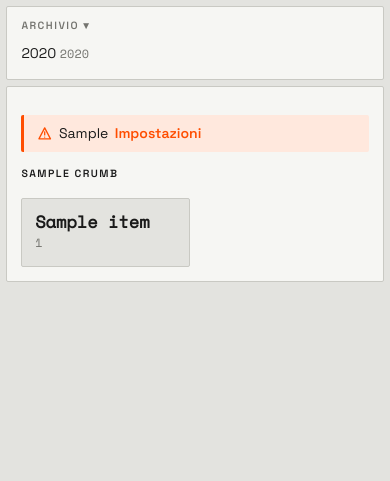
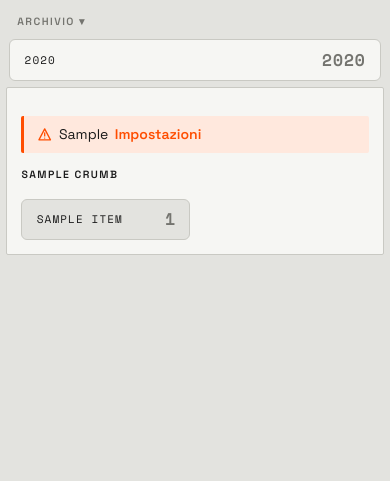
Before and after one commit to francecesco/second_brain, a FastAPI app: template backend/secondbrain/web/templates/grid.html in a window 390 px wide, after a click on "ARCHIVIO". Shown: the part 83-564 px from the top of the page. Run offline with FastAPI, Linux system fonts and the light colour scheme; the template is opened without the code that fills it: most values are stand-ins (such as "Sample title", 1, 10 or a date in 2020); parts of the project's set-up code (start-up, migrations or seed data) failed here and were passed over; some web fonts are replaced.

Commit message:
backend: albero dell'archivio a tessere, come i menu Nothing
A sinistra una colonna di tessere invece di una lista in un pannello: ogni voce
è un link con l'etichetta in Space Mono maiuscolo a sinistra e il contatore in
Doto a destra, angoli di 6 px, 4 px di spazio, livelli rientrati di 12 px. La
voce corrente ha testo e contatore d'accento; il bordo d'accento solo sulla
voce più profonda, così il percorso non è tutto arancione. Le tessere di anni,
mesi e giorni nel contenuto prendono la stessa forma. Nel template il contatore
entra dentro il link (il test sul contatore resta valido). Guida aggiornata.

Verificato con screenshot in chiaro, scuro e a larghezza telefono, poi con
l'immagine ricostruita sul Mac.

```diff
--- a/backend/secondbrain/web/static/style.css
+++ b/backend/secondbrain/web/static/style.css
@@ -120,24 +120,34 @@ mark { background: var(--mark-bg); color: inherit; border-radius: 2px; padding:
 
 /* Pannelli: albero a sinistra, contenuto a destra. */
 .layout { display: flex; gap: 8px; padding: 8px; min-height: calc(100vh - 3rem); }
-.tree, main { background: var(--panel); border: 1px solid var(--line); border-radius: 2px; }
-.tree { width: 14rem; flex-shrink: 0; padding: .9rem 1rem; }
-.tree ul { list-style: none; margin: 0; padding-left: .9rem; }
-.tree > ul { padding-left: 0; }
-.tree li { margin: .2rem 0; }
-.tree a { color: var(--fg); }
-.tree .current { color: var(--acc); font-weight: 600; }
+main { background: var(--panel); border: 1px solid var(--line); border-radius: 2px; }
+/* Albero: una colonna di tessere sul fondo grigio, come un menu a schede. Etichetta in
+   monospazio maiuscolo a sinistra, contatore a matrice di punti a destra. */
+.tree { width: 15rem; flex-shrink: 0; padding: .9rem 0 0 .4rem; }
+.tree ul { list-style: none; margin: 0; padding: 0; display: grid; gap: 4px; }
+.tree li { margin: 0; display: grid; gap: 4px; }
+.tree li ul { margin-left: 12px; }
+.tree li.empty { color: var(--mute); padding: .4rem .2rem; }
+.tree a { display: flex; align-items: center; justify-content: space-between; gap: .6rem; min-height: 2.6rem;
+  background: var(--panel); border: 1px solid var(--line); border-radius: 6px; padding: .5rem .9rem;
+  font-family: var(--mono); font-size: 11px; letter-spacing: .1em; text-transform: uppercase; color: var(--fg); }
+.tree a:hover { border-color: var(--fg); color: var(--fg); }
+.tree a .count { font-family: var(--dot); font-weight: 700; font-size: 16px; line-height: 1; color: var(--mute); }
+.tree a.current { color: var(--acc); border-color: var(--acc); }
+.tree li:has(ul .current) > a.current { border-color: var(--line); }  /* il bordo solo sulla voce più profonda, gli antenati solo il testo */
+.tree a.current .count { color: var(--acc); }
 .tree-toggle { display: none; cursor: pointer; }
-.tree > .tree-toggle { display: block; margin-bottom: .6rem; }
+.tree > .tree-toggle { display: block; margin: 0 0 .6rem .5rem; }
 main { flex: 1; min-width: 0; padding: 1rem 1.2rem; }
 .crumbs { margin-bottom: 1rem; }
 .crumbs a { color: var(--fg); }
 
 /* Griglia di anni, mesi, giorni */
 .grid { display: grid; grid-template-columns: repeat(auto-fill, minmax(9rem, 1fr)); gap: .6rem; }
-.grid a { display: block; background: var(--bg); border: 1px solid var(--line); border-radius: 2px; padding: .8rem; }
+.grid a { display: flex; align-items: center; justify-content: space-between; gap: .6rem; background: var(--bg); border: 1px solid var(--line); border-radius: 6px; padding: .7rem .9rem; }
 .grid a:hover { border-color: var(--fg); color: inherit; }
-.grid .label { display: block; font-family: var(--dot); font-weight: 700; font-size: 17px; line-height: 1.2; }
+.grid .label { font-family: var(--mono); font-size: 11px; letter-spacing: .1em; text-transform: uppercase; }
+.grid .count { font-family: var(--dot); font-weight: 700; font-size: 16px; line-height: 1; }
 
 /* Righe del giorno */
 .row { border-bottom: 1px solid var(--line); }
@@ -222,11 +232,11 @@ td .actions { margin: 0; }
 
 @media (max-width: 700px) {
   .layout { display: block; padding: 6px; }
-  .tree { width: auto; margin-bottom: 6px; padding: .7rem .9rem; }
-  .tree > .tree-toggle { margin-bottom: 0; }
+  .tree { width: auto; margin-bottom: 6px; padding: .5rem .2rem 0; }
+  .tree > .tree-toggle { margin: 0 0 0 .5rem; }
   .tree > .tree-toggle::after { content: " ▾"; }
   .tree > ul { display: none; margin-top: .6rem; }
-  #tree-toggle:checked ~ ul { display: block; }
+  #tree-toggle:checked ~ ul { display: grid; }
   main { padding: .9rem; }
   .row .meta { margin-left: 0; width: 100%; }
   .top .brand .label, .top nav .label, .actions .label, .top .dots { display: none; }
--- a/backend/secondbrain/web/templates/finder.html
+++ b/backend/secondbrain/web/templates/finder.html
@@ -34,15 +34,15 @@
     <label for="tree-toggle" class="tree-toggle">Archivio</label>
     <ul>
     {% for y, n in tree.years %}
-      <li><a href="/browse/{{ y }}{{ qs }}"{% if y == year %} class="current"{% endif %}>{{ y }}</a> <span class="count">{{ n }}</span>
+      <li><a href="/browse/{{ y }}{{ qs }}"{% if y == year %} class="current"{% endif %}>{{ y }}<span class="count">{{ n }}</span></a>
       {% if y == year and tree.months %}
         <ul>
         {% for m, mn in tree.months %}
-          <li><a href="/browse/{{ y }}/{{ '%02d' % m }}{{ qs }}"{% if m == month %} class="current"{% endif %}>{{ MONTHS[m - 1] }}</a> <span class="count">{{ mn }}</span>
+          <li><a href="/browse/{{ y }}/{{ '%02d' % m }}{{ qs }}"{% if m == month %} class="current"{% endif %}>{{ MONTHS[m - 1] }}<span class="count">{{ mn }}</span></a>
           {% if m == month and tree.days %}
             <ul>
             {% for d, dn in tree.days %}
-              <li><a href="/browse/{{ y }}/{{ '%02d' % m }}/{{ '%02d' % d }}{{ qs }}"{% if d == day_num %} class="current"{% endif %}>{{ weekday_short(date(y, m, d)) }}</a> <span class="count">{{ dn }}</span></li>
+              <li><a href="/browse/{{ y }}/{{ '%02d' % m }}/{{ '%02d' % d }}{{ qs }}"{% if d == day_num %} class="current"{% endif %}>{{ weekday_short(date(y, m, d)) }}<span class="count">{{ dn }}</span></a></li>
             {% endfor %}
             </ul>
           {% endif %}
```
Also changed, not shown: docs/stile-ui.md (+15 -4 lines).
